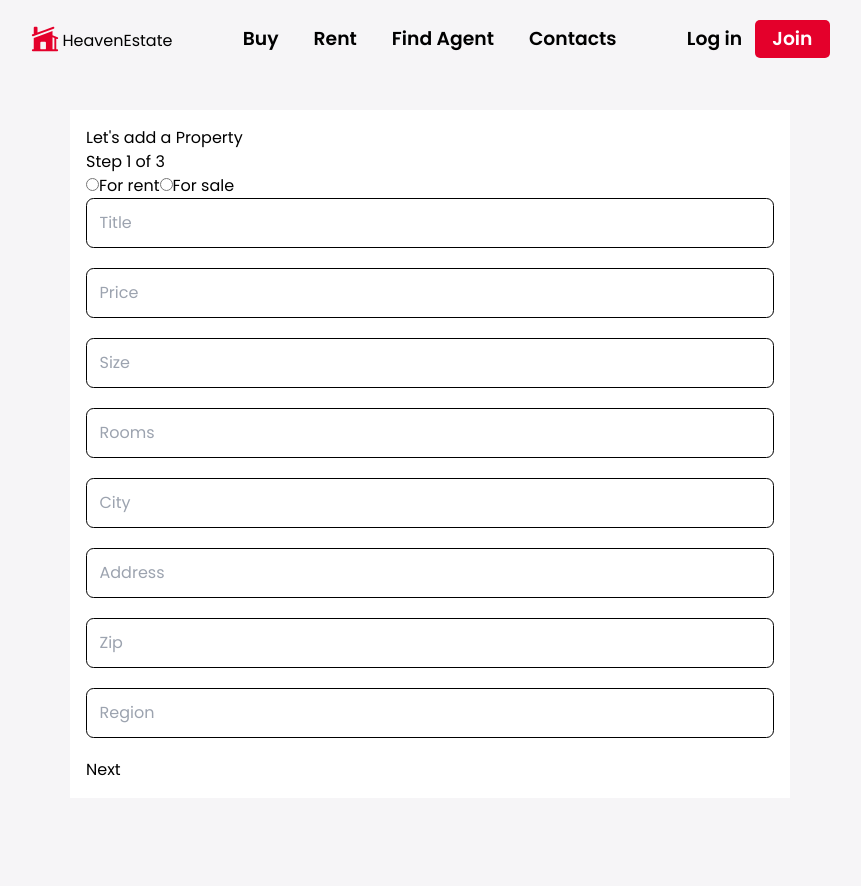
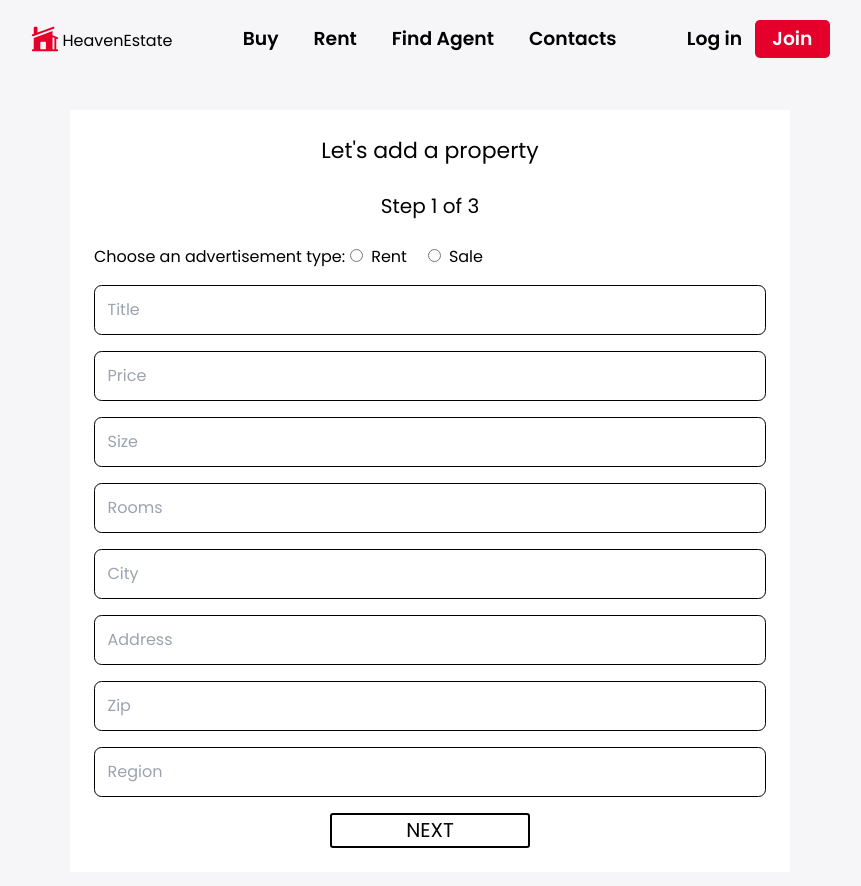
Before and after one commit to filipkomogorov/booking-app, a React (Vite) app in the folder client/: page /add in a window 1280 px wide. Shown: the top 886 px of the page, without its empty margins (210-1071 px from the left). Before the commit the page ends 800 px from the top, so only its background shows below. Built offline with nearby package versions, Linux system fonts and the light colour scheme; no server answers.

Commit message:
Adding styling to wizard, adding conditional formating, moving backbutton

```diff
--- /dev/null
+++ b/client/src/components/ConditionalDepositField/ConditionalDepositField.tsx
@@ -0,0 +1,23 @@
+import { useField } from "formik";
+import React from "react";
+import { AdvertisementType } from "../../models/Property";
+import TextField from "../TextFields/TextFiled";
+
+interface ConditionalDepositFieldProps {
+  advertisementTypeFieldName: string;
+  depositFieldName: string;
+}
+
+const ConditionalDepositField: React.FC<ConditionalDepositFieldProps> = ({
+  advertisementTypeFieldName,
+  depositFieldName,
+}) => {
+    const [advertisementTypeField] = useField(advertisementTypeFieldName)
+  return <div>
+        {advertisementTypeField.value === AdvertisementType.RENT && (
+            <TextField placeholder='Deposit' name={depositFieldName} type='number'/>
+        )}
+  </div>;
+};
+
+export default ConditionalDepositField;
--- a/client/src/components/TextFields/TextFiled.tsx
+++ b/client/src/components/TextFields/TextFiled.tsx
@@ -11,7 +11,7 @@ const TextField: React.FC<TextField> = ({ ...props }) => {
   const [field, meta] = useField(props);
 
   return (
-    <div className="pb-8">
+    <div className="pb-sizeMedium">
       <div
         className={`rounded-xl border px-5 border-1 w-full h-20 flex flex-column items-center ${
           meta.touched && meta.error ? "border-error" : ""
--- a/client/src/components/Wizard/StepOne/AdvertisementType.tsx
+++ b/client/src/components/Wizard/StepOne/AdvertisementType.tsx
@@ -6,20 +6,32 @@ interface AdvertisementTypeProps {
   name: string;
 }
 
-const AdvertisementType:React.FC<AdvertisementTypeProps> = ({name}) => {
-
+const AdvertisementType: React.FC<AdvertisementTypeProps> = ({ name }) => {
   const [field, meta] = useField(name);
 
   return (
-    <div>
-      <label>
-        <Field type="radio" name={name} value={AdvertisementTypeEnum.RENT} />
-        For rent
-      </label>
-      <label>
-        <Field type="radio" name={name} value={AdvertisementTypeEnum.SELL} />
-        For sale
-      </label>
+    <div className="pb-sizeMedium">
+      <div className="flex flex-row gap-2">
+        <p>Choose an advertisement type:</p>
+        <label className="pr-sizeMedium">
+          <Field
+            className="mr-sizeSmall"
+            type="radio"
+            name={name}
+            value={AdvertisementTypeEnum.RENT}
+          />
+          Rent
+        </label>
+        <label>
+          <Field
+            className="mr-sizeSmall"
+            type="radio"
+            name={name}
+            value={AdvertisementTypeEnum.SELL}
+          />
+          Sale
+        </label>
+      </div>
       {meta.touched && meta.error && (
         <div className="text-error text-lg">{meta.error}</div>
       )}
--- a/client/src/components/Wizard/StepOne/StepOne.tsx
+++ b/client/src/components/Wizard/StepOne/StepOne.tsx
@@ -1,5 +1,5 @@
 import React from "react";
-import { Form, Formik, useFormik } from "formik";
+import { Form, Formik, useField, useFormik } from "formik";
 import {
   WizardStepOneProps,
   WizardStepOneSchema,
@@ -7,6 +7,7 @@ import {
 import TextField from "../../TextFields/TextFiled";
 import AdvertisementType from "./AdvertisementType";
 import { usePropertyData } from "../../../context/PropertyContext";
+import ConditionalDepositField from "../../ConditionalDepositField/ConditionalDepositField";
 
 interface StepOneProps {
   onSubmit: (values: WizardStepOneProps) => void;
@@ -14,12 +15,15 @@ interface StepOneProps {
 
 const StepOne: React.FC<StepOneProps> = ({ onSubmit }) => {
   const {propertyData, setPropertyData} = usePropertyData()
+
+
+
   const initialValues: WizardStepOneProps = {
     ...propertyData,
     advertisementType: undefined,
     title: "",
-    price: 0,
-    size: 0,
+    price: undefined,
+    size: undefined,
     rooms: undefined,
     deposit: 0,
     location: {
@@ -32,8 +36,8 @@ const StepOne: React.FC<StepOneProps> = ({ onSubmit }) => {
 
   return (
     <div>
-      <div>
-        <h2>Step 1 of 3</h2>
+      <div className="mb-sizeLarge text-center">
+        <h2 className="text-xl">Step 1 of 3</h2>
       </div>
       <Formik
         initialValues={initialValues}
@@ -49,16 +53,19 @@ const StepOne: React.FC<StepOneProps> = ({ onSubmit }) => {
         }}
       >
         <Form>
-          <AdvertisementType name='advertisementType' />
+          <AdvertisementType name='advertisementType'/>
           <TextField placeholder="Title" name="title" type="text" />
           <TextField placeholder="Price" name="price" type="number" />
+          <ConditionalDepositField advertisementTypeFieldName='advertisementType' depositFieldName='deposit' />
           <TextField placeholder="Size" name='size' type='number' />
           <TextField placeholder="Rooms" name='rooms' type='number' />
           <TextField placeholder="City" name="location.city" type="text" />
           <TextField placeholder="Address" name="location.address" type="text" />
           <TextField placeholder="Zip" name="location.zip" type="text" />
           <TextField placeholder="Region" name="location.region" type="text" />
-          <button type="submit">Next</button>
+          <div className="w-full flex justify-center">
+          <button type="submit" className="btwWizard">Next</button>
+          </div>
         </Form>
       </Formik>
     </div>
--- a/client/src/components/Wizard/StepTwo/StepTwo.tsx
+++ b/client/src/components/Wizard/StepTwo/StepTwo.tsx
@@ -62,8 +62,8 @@ const StepTwo: React.FC<StepTwoProps> = ({onSubmit}) => {
 
   return (
     <div>
-      <div>
-        <h2>Step 2 of 3</h2>
+      <div className="mb-sizeLarge text-center">
+        <h2 className="text-xl">Step 2 of 3</h2>
       </div>
       <Formik
       initialValues={initialValues}
@@ -75,15 +75,16 @@ const StepTwo: React.FC<StepTwoProps> = ({onSubmit}) => {
       }}
       >
         <Form>
-
+          <div className='flex flex-row gap-8 pb-sizeMedium'>
           <DropDown placeholder="Type" name='type' data={propertyTypes}/>
           <DropDown placeholder="Category" name='category' data={propertyCategories}/>
+          </div>
           {/* TODO - replace text field with textarea */}
           <TextField placeholder="Description" name="description" type="text" />
 
           <AdditionalInfo />
           {/* TODO - Add a section with checkboxes for the additiona info */}
-          <button type="submit">Next</button>
+          <button type="submit" className="btwWizard">Next</button>
         </Form>
       </Formik>
     </div>
--- a/client/src/components/Wizard/Wizard.tsx
+++ b/client/src/components/Wizard/Wizard.tsx
@@ -6,8 +6,13 @@ import StepOne from "./StepOne/StepOne";
 import StepThree from "./StepThree/StepThree";
 import StepTwo from "./StepTwo/StepTwo";
 
-const Wizard: React.FC = () => {
-  const [step, setStep] = useState<number>(1);
+type stepInterface = {
+  step: number,
+  setStep: React.Dispatch<React.SetStateAction<number>>
+}
+
+const Wizard: React.FC<stepInterface> = ({step, setStep}) => {
+
   const [propertyData, setPropertyData] = useState({});
   const [additionalData, setAdditionalData] = useState<AdditionalInfo>(
     {} as AdditionalInfo
@@ -28,10 +33,6 @@ const Wizard: React.FC = () => {
     setStep(step + 1);
   };
 
-  const handleStepBack = () => {
-    setStep(step - 1);
-  };
-
   switch (step) {
     case 1:
       return (
@@ -43,14 +44,13 @@ const Wizard: React.FC = () => {
       return (
         <>
           <StepTwo onSubmit={onSubmitStepTwo} />
-          <button onClick={handleStepBack}>Back</button>
         </>
       );
     case 3:
       return (
         <>
           <StepThree />
-          <button onClick={handleStepBack}>Back</button>
+
           <button onClick={handleStepNext}>Next</button>
         </>
       );
@@ -58,7 +58,6 @@ const Wizard: React.FC = () => {
       return (
         <>
           <Preview />
-          <button onClick={handleStepBack}>Back</button>
           <button>Submit</button>
         </>
       );
--- a/client/src/components/Wizard/components/DropDown.tsx
+++ b/client/src/components/Wizard/components/DropDown.tsx
@@ -22,8 +22,8 @@ const DropDown: React.FC<DropDownProps> = ({ name, data, placeholder }) => {
   const [field, meta] = useField(name);
 
   return (
-    <div>
-      <select {...field} name={name} defaultValue="">
+    <div >
+      <select {...field} name={name} defaultValue="" className="h-15 border border-black inline-block rounded-lg">
         <option value="" disabled>
           Select {placeholder}
         </option>
--- a/client/src/index.css
+++ b/client/src/index.css
@@ -11,3 +11,33 @@ body {
   font-size: 16px;
   font-family: 'Poppins', sans-serif;
 }
+
+/* Chrome, Safari, Edge, Opera */
+input::-webkit-outer-spin-button,
+input::-webkit-inner-spin-button {
+  -webkit-appearance: none;
+  margin: 0;
+}
+
+/* Firefox */
+input[type=number] {
+  -moz-appearance: textfield;
+}
+
+.btwWizard {
+  width: 20rem;
+  height: 3.5rem;
+  font-size: 2rem;
+  text-transform: uppercase;
+  text-align: center;
+  line-height: 100%;
+  border: 2px solid black;
+  border-radius: 3px;
+
+}
+
+.btwWizard:hover{
+  color: #fff;
+  background-color: #E4002B;
+  border: none;
+}
--- a/client/src/pages/AddProeprty.tsx
+++ b/client/src/pages/AddProeprty.tsx
@@ -1,12 +1,43 @@
+import { useState } from "react";
 import Wizard from "../components/Wizard/Wizard";
 import { PropertyDataProvider } from "../context/PropertyContext";
 
 const AddProeprty = () => {
+  const [step, setStep] = useState<number>(1);
+  const handleStepBack = () => {
+    setStep(step - 1);
+  };
+
   return (
-    <div className="w-desktop mx-auto mt-sizeXl bg-white p-sizeMedium">
-      <h2>Let's add a Property</h2>
+    <div className="w-desktop mx-auto my-sizeXl bg-white p-sizeLarge">
+      {step !== 1 && (
+        <div
+          className="inline-flex flex-row items-center gap-2 cursor-pointer"
+          onClick={handleStepBack}
+        >
+          <svg
+            xmlns="http://www.w3.org/2000/svg"
+            fill="none"
+            viewBox="0 0 24 24"
+            strokeWidth={1.5}
+            stroke="currentColor"
+            className="w-8 h-8"
+          >
+            <path
+              strokeLinecap="round"
+              strokeLinejoin="round"
+              d="M6.75 15.75L3 12m0 0l3.75-3.75M3 12h18"
+            />
+          </svg>
+
+          <span>Back</span>
+        </div>
+      )}
+      <h2 className="mb-sizeLarge text-xxl text-center">
+        Let's add a property
+      </h2>
       <PropertyDataProvider>
-        <Wizard />
+        <Wizard step={step} setStep={setStep} />
       </PropertyDataProvider>
     </div>
   );
--- a/client/src/schemas/WizardValidation.ts
+++ b/client/src/schemas/WizardValidation.ts
@@ -18,12 +18,11 @@ export interface AdditionalInfo {
 export interface WizardStepOneProps {
     advertisementType?: AdvertisementType,
     title: string,
-    price: number,
-    size: number,
+    price?: number,
+    size?: number,
     rooms?: number
     deposit: number,
     location: Location,
-
 }
 
 export interface WizardStepTwoProps {
--- a/client/tailwind.config.cjs
+++ b/client/tailwind.config.cjs
@@ -3,7 +3,6 @@ module.exports = {
   content: ["./src/**/*.{js,jsx,ts,tsx}"],
   theme: {
     extend: {
-
       width: {
         login: '50rem',
         desktop: '72rem'
@@ -17,12 +16,18 @@ module.exports = {
         sizeDoubleXl: '64px',
       },
       fontSize: {
+        small: '1,4rem',
+        medium: '1.6rem',
+        large: '1.8rem',
+        xl: '2rem',
+        xxl: '2.2rem'
       }
     },
     colors: {
       bg: '#F6F5F7',
       cta: "#E4002B",
       link: '#0063AB',
+      black: '#000000',
       white: "#ffffff",
       error: "#fc8181",
     },
```
